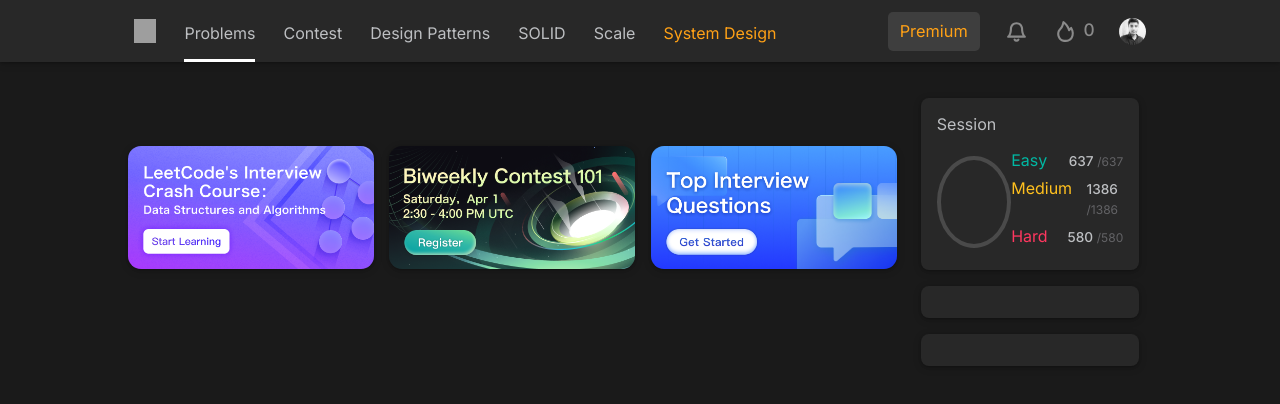
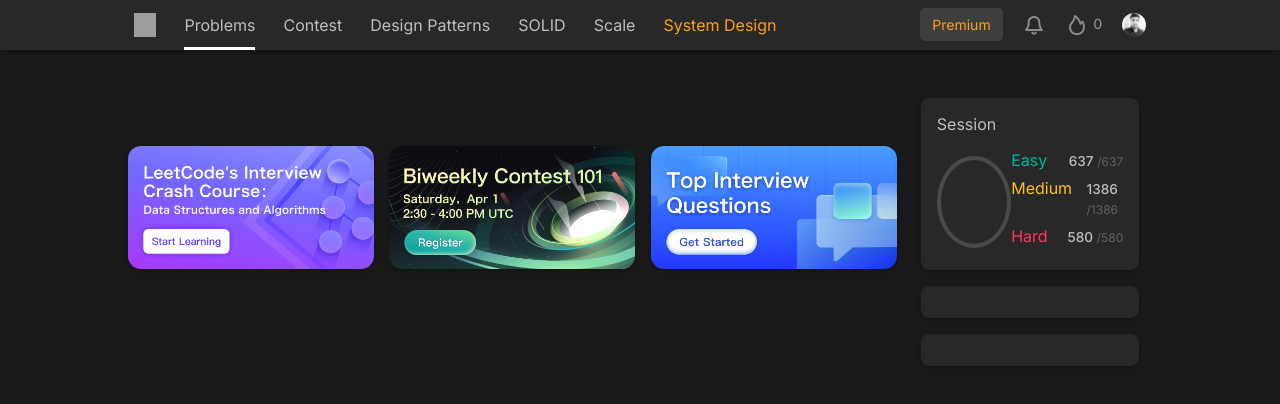
Before and after one commit to SaiAshish9/leetcode-next-ui, a Next.js app: page / in a window 1280 px wide. Shown: the top 404 px of the page. Built offline with nearby package versions, Linux system fonts and the light colour scheme; grey boxes are pictures that could not be loaded.

Commit message:
navbar updated

```diff
--- a/src/app/common/navbar/index.js
+++ b/src/app/common/navbar/index.js
@@ -86,13 +86,13 @@
             </PremiumButton>
           </NavIcon>
           <NavIcon>
-            <StyledImage alt="img" src={BellSvg} width="25" height="25" />
+            <StyledImage alt="img" src={BellSvg} width="24" height="24" />
           </NavIcon>
           <NavIcon>
-            <StyledImage alt="img" src={FireSvg} width="25" height="25" />
+            <StyledImage alt="img" src={FireSvg} width="24" height="24" />
             <ScoreText>0</ScoreText>
           </NavIcon>
-          <CircularAvatar alt="pic" src={AvatarPic} width="27" height="27" />
+          <CircularAvatar alt="pic" src={AvatarPic} width="24" height="24" />
         </CircularContainer>
       </NavContent>
     </NavContainer>
--- a/src/app/common/navbar/styles.js
+++ b/src/app/common/navbar/styles.js
@@ -22,7 +22,7 @@
   flex-direction: row;
   justify-content: space-between;
   padding: 0 1.25rem;
-  height: 3.9rem;
+  height: 3.1rem;
 `;
 
 export const StyledImage = styled(Image)`
@@ -40,7 +40,7 @@
   margin-left: 1.75rem;
   cursor: pointer;
   font-size: 1rem;
-  padding-bottom: 1.05rem;
+  padding-bottom: 0.75rem;
   font-weight: 400;
   border-bottom: 3px solid transparent;
   :hover {
@@ -77,7 +77,7 @@
 
 export const NavIcon = styled.div`
   align-self: center;
-  margin-right: 1.5rem;
+  margin-right: 1.2rem;
   display: flex;
   cursor: pointer;
 `;
@@ -85,8 +85,10 @@
 export const ScoreText = styled.p`
   color: rgb(138 138 138);
   font-weight: 500;
-  font-size: 1.08rem;
-  margin-left: 0.36rem;
+  font-size: 14px;
+  margin-left: 0.27rem;
+  position: relative;
+  top: 2px;
 `;
 
 export const PremiumButton = styled.div`
@@ -99,8 +101,8 @@
 export const PremiumText = styled.p`
   background-color: #ffffff1a;
   width: fit-content;
-  font-size: 1.02rem;
-  padding: 0.6rem 0.75rem;
+  font-size: 14px;
+  padding: 0.5rem 0.75rem;
   border-radius: 5px;
   height: fit-content;
 `;
```
